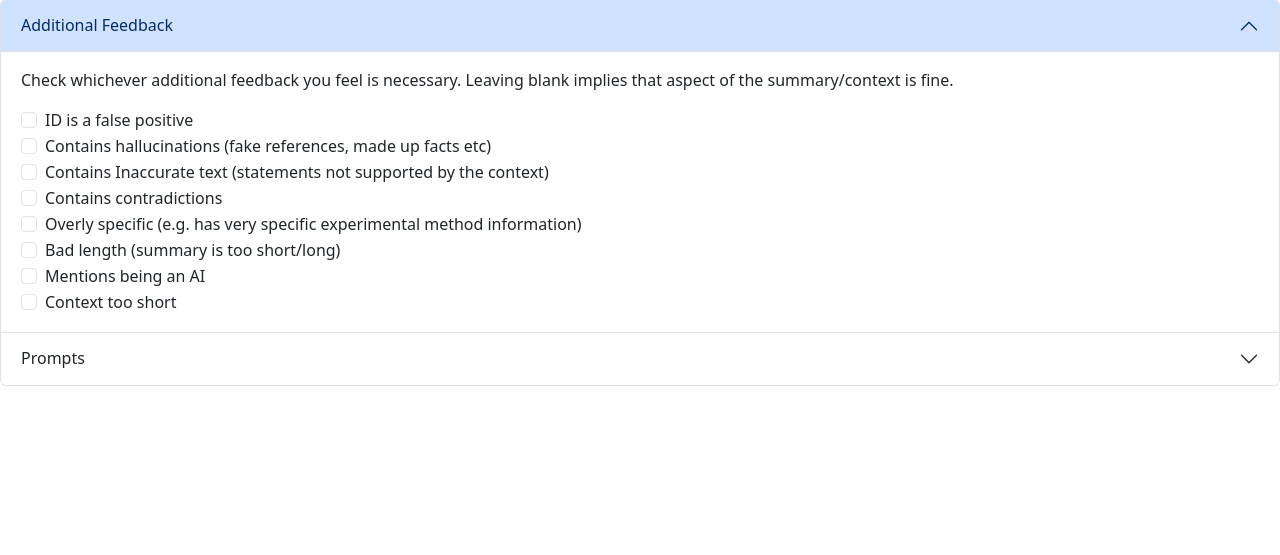
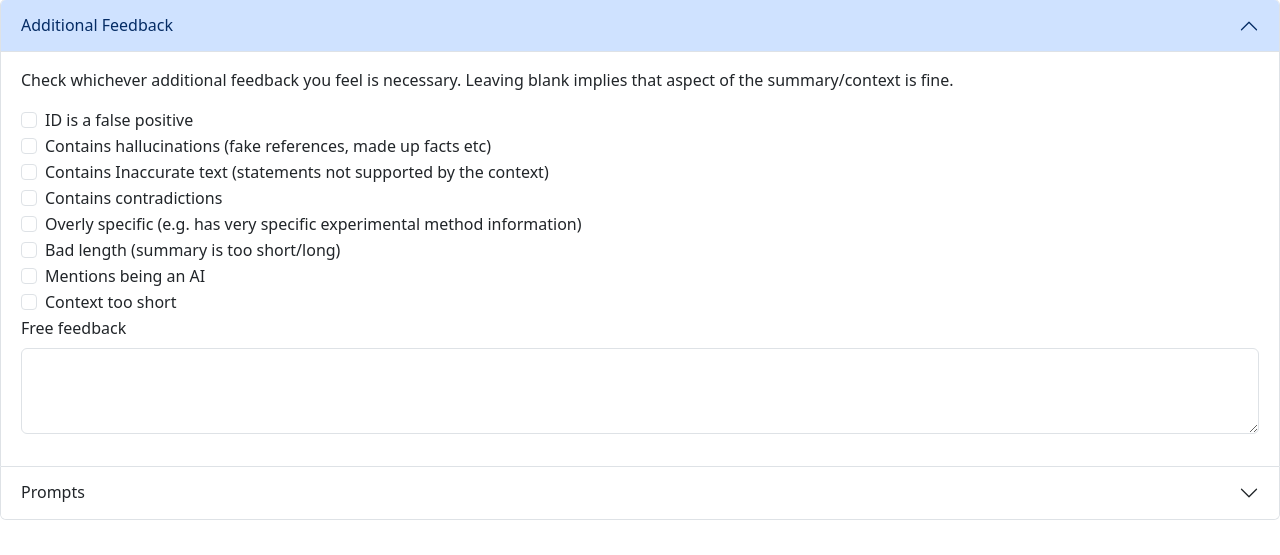
Before and after one commit to RNAcentral/litscan-prefer, a Flask app: template services/web/app/templates/single_summary.html in a window 1280 px wide, after a click on "Additional Feedback". Shown: the part 245-800 px from the top of the page. Run offline with Flask 2, Linux system fonts and the light colour scheme; the template is opened without the code that fills it: most values are stand-ins (such as "Sample title", 1, 10 or a date in 2020); parts of the project's set-up code (start-up, migrations or seed data) failed here and were passed over; some libraries are stand-ins or nearby versions.

Commit message:
Add textbox for free form feedback

```diff
--- a/services/web/app/templates/single_summary.html
+++ b/services/web/app/templates/single_summary.html
@@ -99,6 +99,10 @@
             <label class="form-check-label" for="flexCheckChecked">
                 Context too short
             </label>
+            </div>
+            <div class="mb-3">
+              <label for="freeFeedback" class="form-label">Free feedback</label>
+              <textarea type="text" class="form-control" id="freeFeedback" rows="3"></textarea>
             </div>
         </div>
       </div>
```
